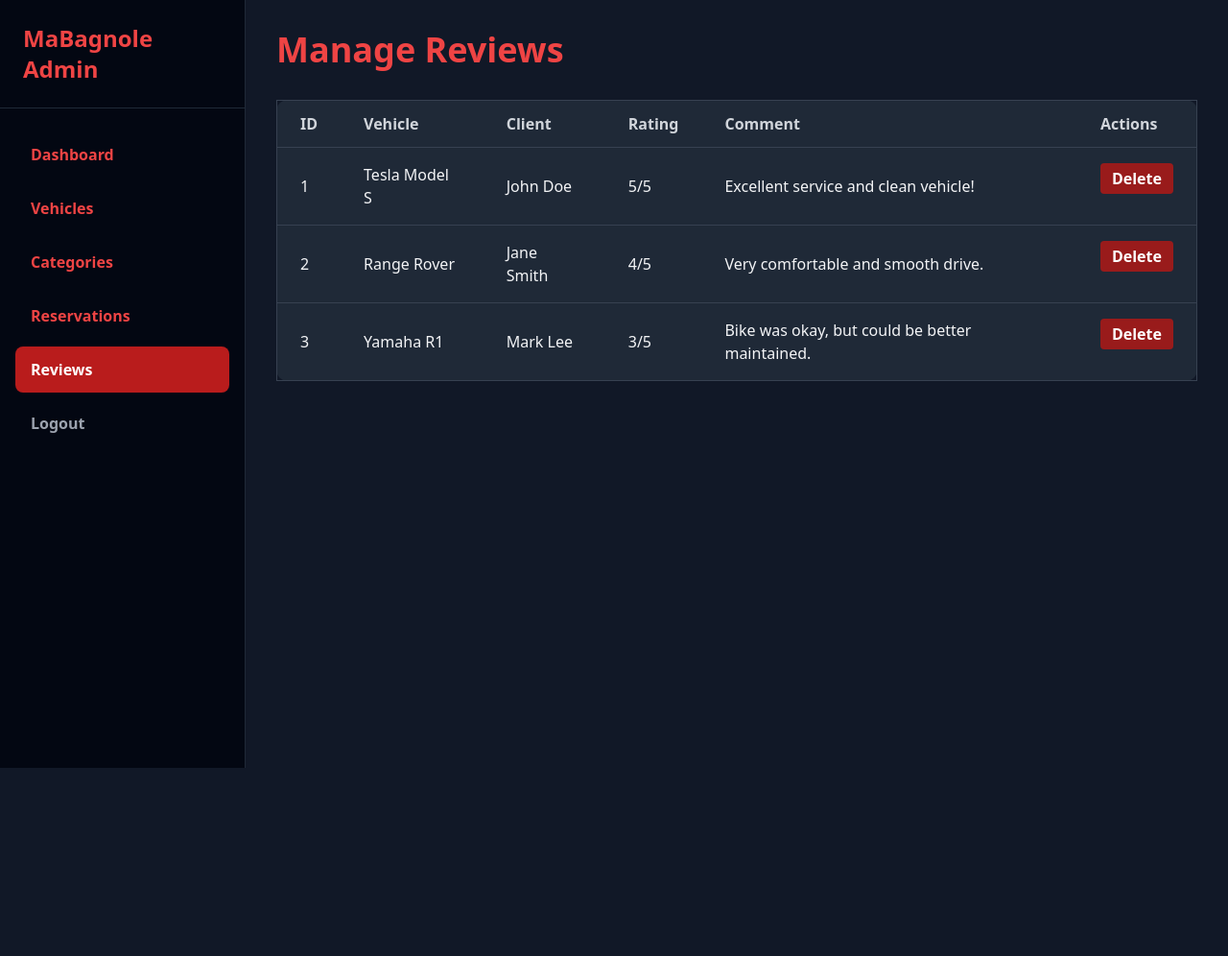
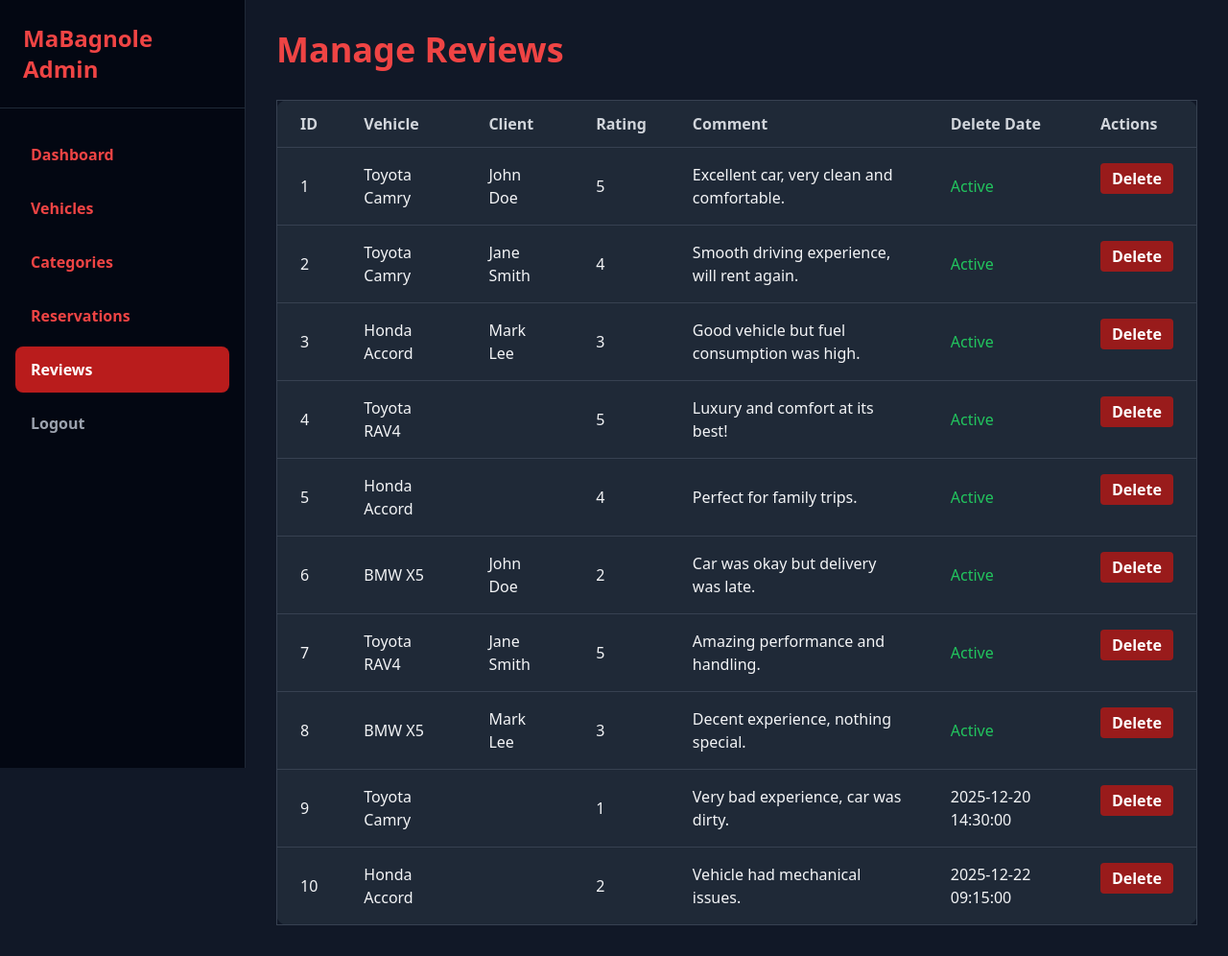
Before and after one commit to ElMehdiCherkaoui/MaBagnole, a PHP site: page /views/admin/reviews.php in a window 1280 px wide. Shown: the whole page at 96% size. Before the commit the page ends 800 px from the top, so only its background shows below. Run offline with PHP 8.4, Linux system fonts and the light colour scheme; data comes from the database, SQL or seed files in the repository; both versions use the stored data as it was after the commit; some libraries are stand-ins or nearby versions.

Commit message:
feat(adminReviewsPage):list all reviews in admin

```diff
--- a/models/Review.php
+++ b/models/Review.php
@@ -38,9 +38,41 @@ class Review
     {
         return "Review (Review_id: {$this->Review_id}, reviewRating: {$this->reviewRating})";
     }
-    public function listReviews() {
+    public function listReviews()
+    {
+        $db = (new DataBase)->getConnection();
+        $sql = "SELECT * FROM Review
+        LEFT JOIN Users ON Review.reviewIdUser = Users.Users_id
+        LEFT JOIN Vehicle ON Review.reviewIdVehicle = Vehicle.Vehicle_id";
+        $stmt = $db->prepare($sql);
+        $stmt->execute();
+        return $stmt->fetchAll(PDO::FETCH_OBJ);
+    }
+    public function editReviews($id)
+    {
+        $db = (new DataBase)->getConnection();
+        $sql = "INSERT INTO Review (reviewRate,reviewComment) VALUES (:Rate,:Comment) WHERE Review_id = :id";
 
+        $stmt = $db->prepare($sql);
+        $stmt->bindParam(':Rate', $this->reviewRating);
+        $stmt->bindParam(':Comment', $this->reviewComment);
+        $stmt->bindParam(':id', $id);
+        $check = $stmt->execute();
+        if ($check) {
+            return 'success';
+        }
+        return 'Lost Connection';
     }
-    public function editReviews() {}
-    public function softDelete() {}
+    public function softDelete($id)
+    {
+        $db = (new DataBase)->getConnection();
+        $sql = "UPDATE Review SET reviewDeleteTime = NOW() WHERE Review_id = :id ";
+        $stmt = $db->prepare($sql);
+        $stmt->bindParam(':id', $id);
+        $check = $stmt->execute();
+        if ($check) {
+            return 'success';
+        }
+        return 'Lost Connection';
+    }
 }
--- a/views/admin/reviews.php
+++ b/views/admin/reviews.php
@@ -1,5 +1,7 @@
 <?php
 require_once __DIR__ . '/../../autoload.php';
+
+$reviews = (new Review())->listReviews();
 ?>
 <!DOCTYPE html>
 <html lang="en">
@@ -47,46 +49,31 @@ require_once __DIR__ . '/../../autoload.php';
                         <th class="px-6 py-3">Client</th>
                         <th class="px-6 py-3">Rating</th>
                         <th class="px-6 py-3">Comment</th>
+                        <th class="px-6 py-3">Delete Date</th>
                         <th class="px-6 py-3">Actions</th>
                     </tr>
                 </thead>
                 <tbody class="text-gray-100">
+                    <?php foreach ($reviews as $review): ?>
                     <tr class="border-b border-gray-700 hover:bg-gray-700 transition">
-                        <td class="px-6 py-4">1</td>
-                        <td class="px-6 py-4">Tesla Model S</td>
-                        <td class="px-6 py-4">John Doe</td>
-                        <td class="px-6 py-4">5/5</td>
-                        <td class="px-6 py-4">Excellent service and clean vehicle!</td>
+                        <td class="px-6 py-4">
+                            <?= $review->Review_id ?>
+                        </td>
+                        <td class="px-6 py-4"><?= $review->vehicleModel ?></td>
+                        <td class="px-6 py-4"> <?= $review->userName ?></td>
+                        <td class="px-6 py-4"> <?= $review->reviewRate ?></td>
+                        <td class="px-6 py-4"> <?= $review->reviewComment ?></td>
+                        <?php if($review->reviewDeleteTime == NULL): ?>
+                        <td class="px-6 py-4"> <span class="text-green-500">Active</span></td>
+                        <?php else: ?>
+                        <td class="px-6 py-4"> <?= $review->reviewDeleteTime ?></td>
+                        <?php endif ?>
                         <td class="px-6 py-4 flex gap-2">
                             <button
                                 class="px-3 py-1 bg-red-800 hover:bg-red-900 rounded text-white font-semibold">Delete</button>
                         </td>
                     </tr>
-
-                    <tr class="border-b border-gray-700 hover:bg-gray-700 transition">
-                        <td class="px-6 py-4">2</td>
-                        <td class="px-6 py-4">Range Rover</td>
-                        <td class="px-6 py-4">Jane Smith</td>
-                        <td class="px-6 py-4">4/5</td>
-                        <td class="px-6 py-4">Very comfortable and smooth drive.</td>
-                        <td class="px-6 py-4 flex gap-2">
-                            <button
-                                class="px-3 py-1 bg-red-800 hover:bg-red-900 rounded text-white font-semibold">Delete</button>
-                        </td>
-                    </tr>
-
-                    <tr class="border-b border-gray-700 hover:bg-gray-700 transition">
-                        <td class="px-6 py-4">3</td>
-                        <td class="px-6 py-4">Yamaha R1</td>
-                        <td class="px-6 py-4">Mark Lee</td>
-                        <td class="px-6 py-4">3/5</td>
-                        <td class="px-6 py-4">Bike was okay, but could be better maintained.</td>
-                        <td class="px-6 py-4 flex gap-2">
-                            <button
-                                class="px-3 py-1 bg-red-800 hover:bg-red-900 rounded text-white font-semibold">Delete</button>
-                        </td>
-                    </tr>
-
+                    <?php endforeach ?>
                 </tbody>
             </table>
         </div>
```
Also changed, not shown: database/data.sql (+81 -0 lines).
